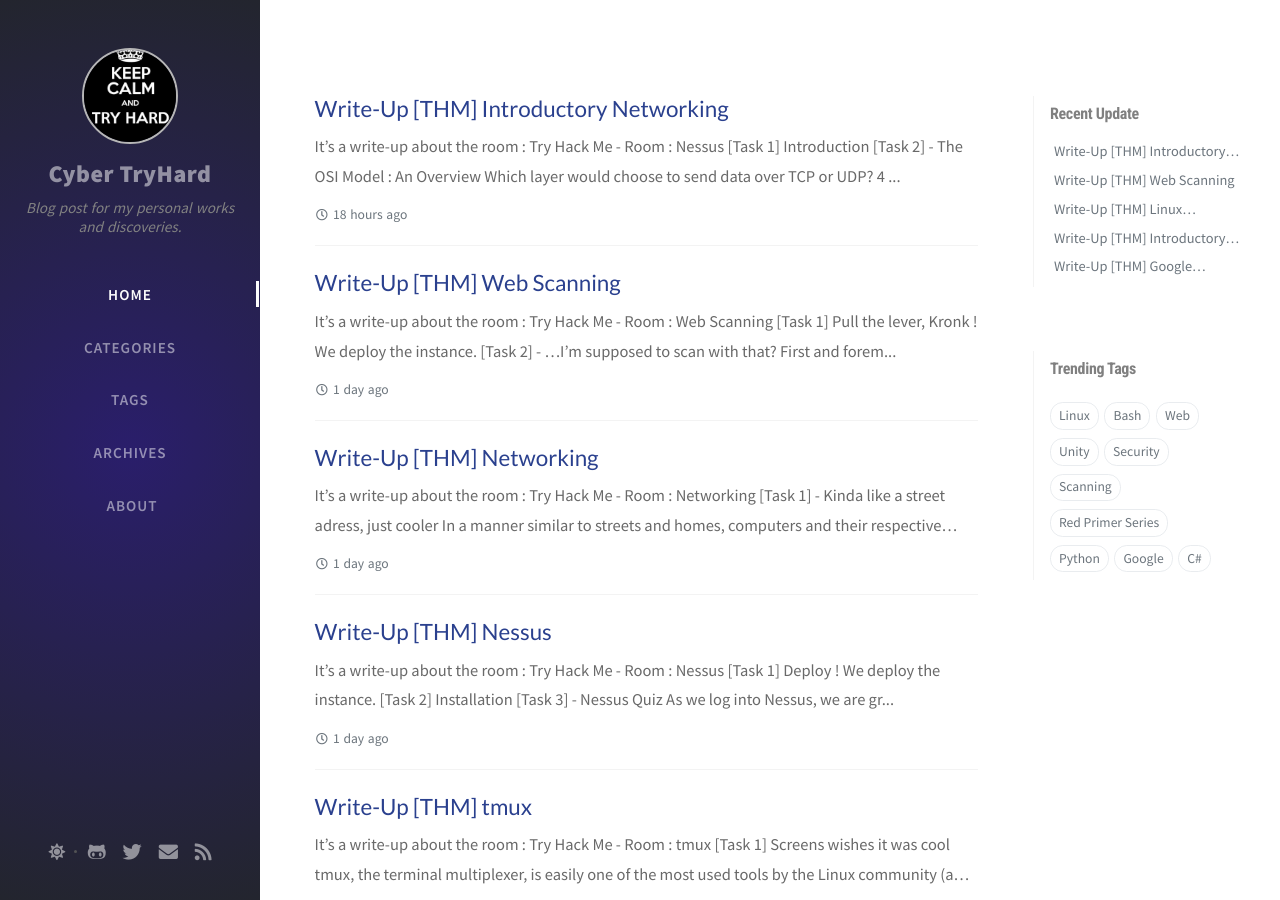
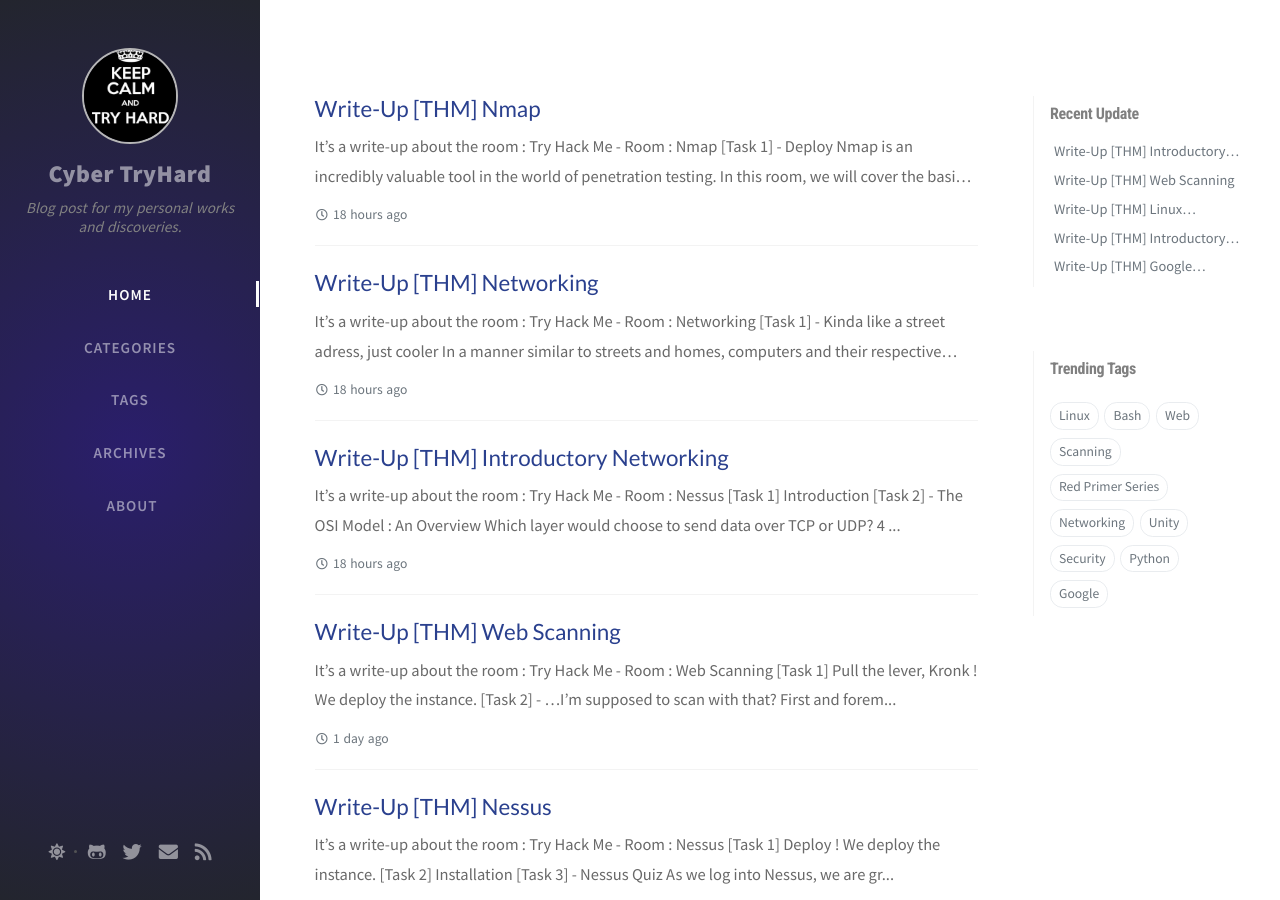
Before and after one commit to Juliette1012/Juliette1012.github.io, a Jekyll site: the page built from index.html, in a window 1280 px wide and 900 px high. Built offline with Jekyll 4.4.1, drawn with Linux system fonts in a browser that asks for light colours; nearby versions of some CDN libraries; the list of posts is cut into pages by our own code; comment, search, counter and statistics services are not loaded; some of the changed lines change nothing that is shown; some of the changed text lies outside the part shown.

Commit message:
Add Write-Up Post THM Nmap + update tag Networking post

````diff
--- a/_posts/2020-08-30-THM-Networking.md
+++ b/_posts/2020-08-31-THM-Networking.md
@@ -2,7 +2,7 @@
 layout: post
 title: Write-Up [THM] Networking
 categories: [Write-Ups]
-tags: [TryHackMe, Networing, subnet, cisco, routing]
+tags: [TryHackMe, Networking, subnet, cisco, routing]
 featured-image:  thm/networking/theme.png
 featured-image-alt: Networking
 ---
--- /dev/null
+++ b/_posts/2020-08-31-THM-Nmap.md
@@ -0,0 +1,150 @@
+---
+layout: post
+title: Write-Up [THM] Nmap
+categories: [Write-Ups]
+tags: [TryHackMe, Networking, nmap, Red Primer Series, Scanning]
+featured-image:  thm/nmap/theme.png
+featured-image-alt: Nmap
+---
+
+It's a write-up about the room : [Try Hack Me - Room : Nmap](https://tryhackme.com/room/rpnmap)
+
+# [Task 1] - Deploy
+
+> Nmap is an incredibly valuable tool in the world of penetration testing. In this room, we will cover the basics of using Nmap to effectively scan a target, gaining insight for further attacks!
+
+We deploy the instance.
+
+# [Task 2] - Nmap Quiz
+
+* First, how do you access the help menu?
+We access the help menu of nmap, we used the command : `nmap -h`. The answer is `-h`.
+
+* Often referred to as a stealth scan, what is the first switch listed for a 'Syn Scan'?
+Stealth scan, Syn Scan : `-sS`
+
+* Not quite as useful but how about a 'UDP Scan'? `-sU`
+
+* What about operating system detection? `-O`
+
+* How about service version detection? `-sV`
+
+* Most people like to see some output to know that their scan is actually doing things, what is the verbosity flag? `-v`
+
+* What about 'very verbose'? (A personal favorite)? `-vv`
+
+* Sometimes saving output in a common document format can be really handy for reporting, how do we save output in xml format? `-oX`
+
+* Aggressive scans can be nice when other scans just aren't getting the output that you want and you really don't care how 'loud' you are, what is the switch for enabling this? `-A`
+
+* How do I set the timing to the max level, sometimes called 'Insane'? `-T5`
+
+* What about if I want to scan a specific port? `-p`
+
+* How about if I want to scan every port? `-p-`
+
+* What if I want to enable using a script from the nmap scripting engine? For this, just include the first part of the switch without the specification of what script to run? `--script`
+
+* What if I want to run all scripts out of the vulnerability category? `--script vuln`
+
+* What switch should I include if I don't want to ping the host? `-PN`
+
+# [Task 3] - Nmap Scanning
+
+* Let's go ahead and start with the basics and perform a syn scan on the box provided. What will this command be without the host IP address?
+
+We used the command : `nmap -sS`.
+
+* After scanning this, how many ports do we find open under 1000?
+
+After scanning, we found `2` ports under 1000.
+
+* What communication protocol is given for these ports following the port number?
+
+	```
+	PORT   STATE SERVICE
+	22/tcp open  ssh
+	80/tcp open  http
+	```
+
+The communication protocol of these ports is `tcp`.
+
+* Perform a service version detection scan, what is the version of the software running on port 22?
+We used the command `nmap -sV 10.10.74.15`. But we could have used `nmap -sV -p 22 10.10.74.15`.
+
+	```
+	PORT   STATE SERVICE VERSION
+	22/tcp open  ssh     OpenSSH 6.6.1p1 Ubuntu 2ubuntu2.10 (Ubuntu Linux; protocol 2.0).
+	80/tcp open  http    Apache httpd 2.4.7 ((Ubuntu)).
+	Service Info: OS: Linux; CPE: cpe:/o:linux:linux_kernel
+	```
+
+The version of the software running on port 22 is `6.6.1p1`.
+
+* Perform an aggressive scan, what flag isn't set under the results for port 80?
+We used the command `nmap -A 10.10.74.15`. But we could have used `nmap -A -p 80 10.10.74.15`.
+The flag isn't set under the results for port 80 is `httponly`.
+
+ 	```
+	PORT   STATE SERVICE VERSION
+	22/tcp open  ssh     OpenSSH 6.6.1p1 Ubuntu 2ubuntu2.10 (Ubuntu Linux; protocol 2.0)
+	| ssh-hostkey:
+	|   1024 b5:2a:01:3c:e3:3b:de:85:14:cc:45:cd:0c:0b:5a:4d (DSA)
+	|   2048 8f:e5:f4:bb:16:c0:53:9c:0c:c0:67:b6:87:b4:9e:7f (RSA)
+	|   256 03:73:38:8b:2d:9b:40:e4:2d:8b:73:82:a9:d8:8b:4a (ECDSA)
+	|_  256 a6:ce:4e:14:3c:49:40:cf:28:89:73:a7:f5:7b:14:db (ED25519)
+	80/tcp open  http    Apache httpd 2.4.7 ((Ubuntu))
+	| http-cookie-flags:
+	|   /:
+	|     PHPSESSID:
+	|_      httponly flag not set
+	| http-robots.txt: 1 disallowed entry
+	|_/
+	|_http-server-header: Apache/2.4.7 (Ubuntu)
+	| http-title: Login :: Damn Vulnerable Web Application (DVWA) v1.10 *Develop...
+	|_Requested resource was login.php
+	Service Info: OS: Linux; CPE: cpe:/o:linux:linux_kernel
+	```
+
+* Perform a script scan of vulnerabilities associated with this box, what denial of service (DOS) attack is this box susceptible to? Answer with the name for the vulnerability that is given as the section title in the scan output. A vuln scan can take a while to complete. In case you get stuck, the answer for this question has been provided in the hint, however, it's good to still run this scan and get used to using it as it can be invaluable.
+We used the command : `nmap --script vuln  10.10.74.15`.
+
+	```
+	PORT   STATE SERVICE
+	22/tcp open  ssh
+	|_clamav-exec: ERROR: Script execution failed (use -d to debug)
+	80/tcp open  http
+	|_clamav-exec: ERROR: Script execution failed (use -d to debug)
+	| http-cookie-flags:
+	|   /:
+	|     PHPSESSID:
+	|       httponly flag not set
+	|   /login.php:
+	|     PHPSESSID:
+	|_      httponly flag not set
+	|_http-csrf: Couldn't find any CSRF vulnerabilities.
+	|_http-dombased-xss: Couldn't find any DOM based XSS.
+	| http-enum:
+	|   /login.php: Possible admin folder
+	|   /robots.txt: Robots file
+	|   /config/: Potentially interesting directory w/ listing on 'apache/2.4.7 (ubuntu)'
+	|   /docs/: Potentially interesting directory w/ listing on 'apache/2.4.7 (ubuntu)'
+	|_  /external/: Potentially interesting directory w/ listing on 'apache/2.4.7 (ubuntu)'
+	| http-slowloris-check:
+	|   VULNERABLE:
+	|   Slowloris DOS attack
+	|     State: LIKELY VULNERABLE
+	|     IDs:  CVE:CVE-2007-6750
+	|       Slowloris tries to keep many connections to the target web server open and hold
+	|       them open as long as possible.  It accomplishes this by opening connections to
+	|       the target web server and sending a partial request. By doing so, it starves
+	|       the http server's resources causing Denial Of Service.
+	|
+	|     Disclosure date: 2009-09-17
+	|     References:
+	|       https://cve.mitre.org/cgi-bin/cvename.cgi?name=CVE-2007-6750
+	|_      http://ha.ckers.org/slowloris/
+	|_http-stored-xss: Couldn't find any stored XSS vulnerabilities.
+	```
+
+The name of the vulnerability that is given as the section title in the scan output is `http-slowloris-check`.
````
Also changed, not shown: assets/img/thm/nmap/theme.png (added).
